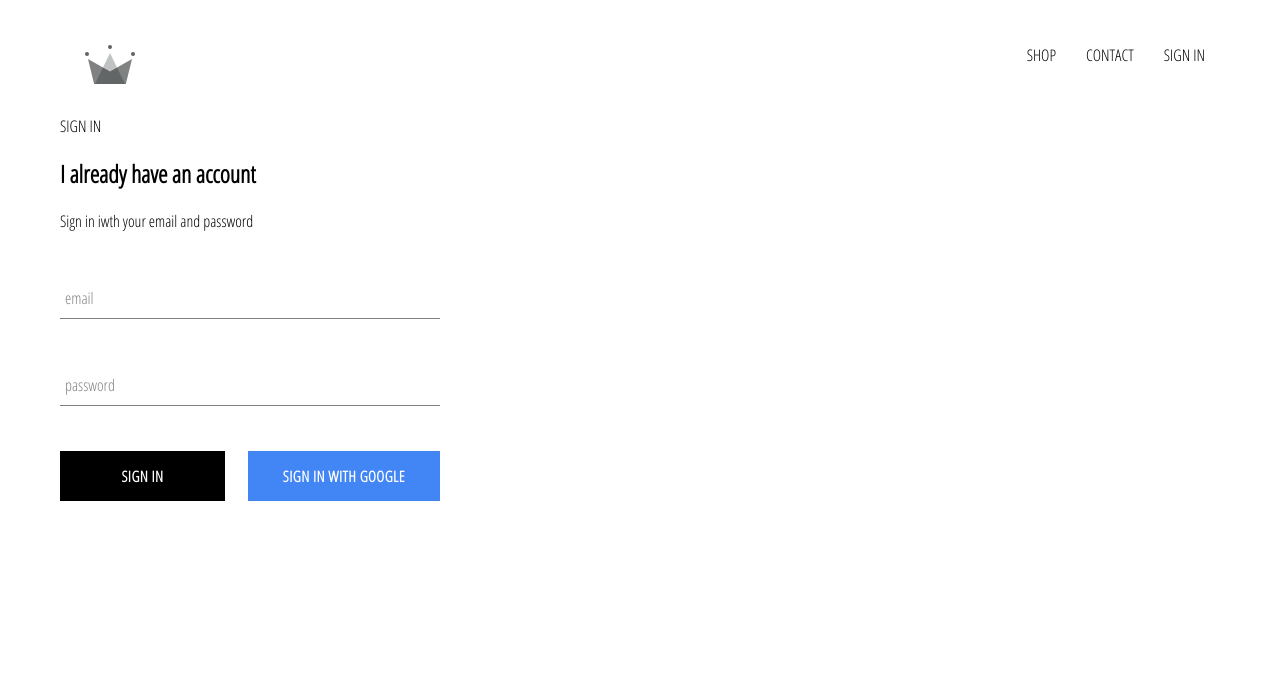
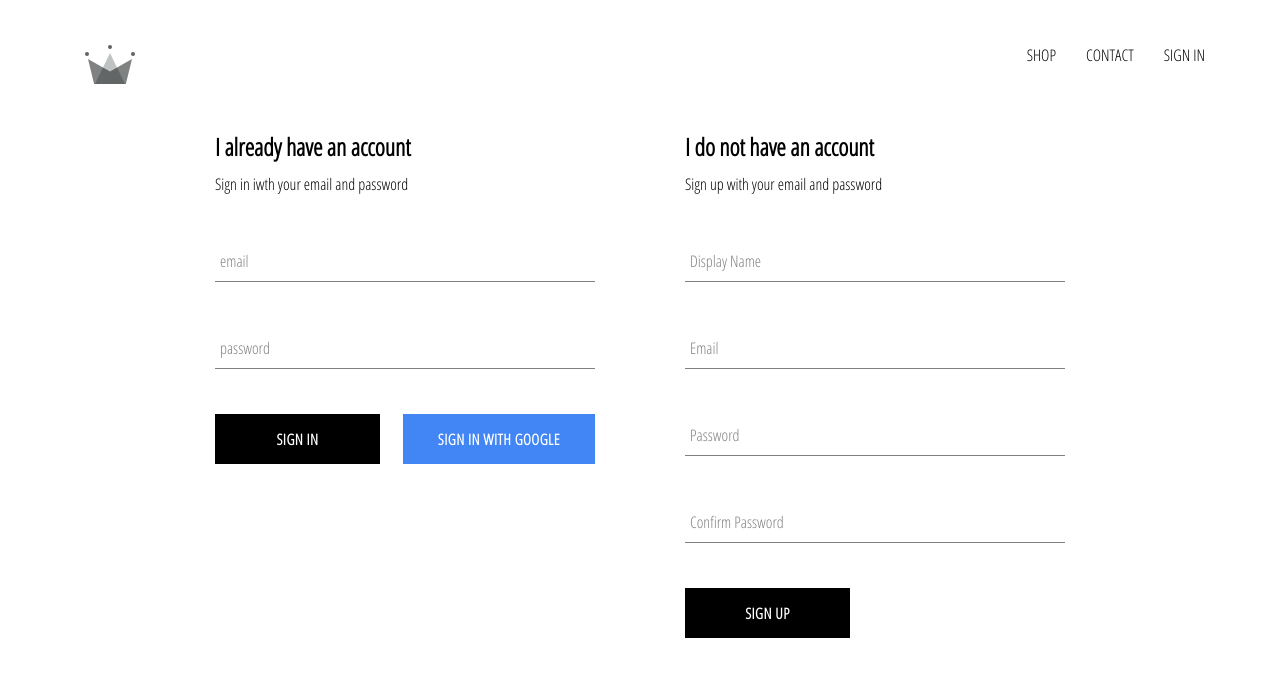
Before and after one commit to andresfm8/clothing-store, a React (Create React App) app: page /signin in a window 1280 px wide. Shown: the top 676 px of the page. Built offline with nearby package versions, Linux system fonts and the light colour scheme; no server answers.

Commit message:
Implemented firebase storage for authenticaticated users

```diff
--- a/src/App.js
+++ b/src/App.js
@@ -8,7 +8,7 @@
 import ShopPage from './pages/shop/shop.component';
 import SignInAndSignUpPage from './pages/sign-in-and-sign-up/sign-in-and-sign-up.component';
 
-import { auth }  from './firebase/firebase.utils';
+import { auth, createUserProfileDocument }  from './firebase/firebase.utils';
 
 class App extends React.Component{
   constructor() {
@@ -22,9 +22,21 @@
   unsubscribeFromAuth = null;
 
   componentDidMount() {
-    this.unsubscribeFromAuth = auth.onAuthStateChanged(user => {
-      this.setState({ currentUser: user });
-      console.log(user);
+    this.unsubscribeFromAuth = auth.onAuthStateChanged(async userAuth => {
+      if(userAuth) {
+        const userRef = await createUserProfileDocument(userAuth);
+
+        userRef.onSnapshot(snapShot => {
+          this.setState({
+            currentUser: {
+              id: snapShot.id,
+              ...snapShot.data()
+            }
+          });
+        });
+      }
+
+      this.setState({ currentUser: userAuth });
     });
   }
 
--- a/src/components/sign-in/sign-in.component.jsx
+++ b/src/components/sign-in/sign-in.component.jsx
@@ -31,7 +31,7 @@
   render() {
     return (
       <div className="sign-in">
-        <h2>I already have an account</h2>
+        <h2 className="title">I already have an account</h2>
         <span>Sign in iwth your email and password</span>
 
         <form onSubmit={ this.handleSubmit }>
--- a/src/components/sign-in/sign-in.styles.scss
+++ b/src/components/sign-in/sign-in.styles.scss
@@ -2,6 +2,10 @@
   width: 380px;
   display: flex;
   flex-direction: column;
+
+  .title {
+    margin: 10px 0px;;
+  }
 
   .buttons {
     display: flex;
--- a/src/components/sign-up/sign-up.component.jsx
+++ b/src/components/sign-up/sign-up.component.jsx
@@ -1,4 +1,9 @@
 import React from 'react';
+
+import CustomButton from '../custom-button/custom-button.component';
+import FormInput from '../form-input/form-input.component';
+
+import { auth, createUserProfileDocument } from '../../firebase/firebase.utils';
 
 import './sign-up.styles.scss';
 
@@ -7,13 +12,87 @@
     super(props);
 
     this.state = {
-      name: "signup"
+      displayName: '',
+      email: '',
+      password: '',
+      confirmPassword: ''
     }
   }
+
+  handleSubmit = async event => {
+    event.preventDefault();
+
+    const { displayName, email, password, confirmPassword } = this.state;
+
+    if(password !== confirmPassword) {
+      alert ("Passwords don't match");
+      return
+    }
+
+    try {
+      const { user } = await auth.createUserWithEmailAndPassword(email, password);
+
+      await createUserProfileDocument(user, { displayName });
+
+      this.setState({
+        displayName: '',
+        email: '',
+        password: '',
+        confirmPassword: ''
+      });
+
+    } catch (error) {
+      console.log(error);
+    }
+  }
+
+  handleChange = event => {
+    const { name, value } = event.target;
+    this.setState({ [name]: value });
+  }
+
   render() {
+    const { displayName, email, password, confirmPassword } = this.state;
+
     return (
-      <div>
-        {this.state.name}
+      <div className="sign-up">
+        <h2 className="title">I do not have an account</h2>
+        <span>Sign up with your email and password</span>
+        <form className="sign-up-form" onSubmit={this.handleSubmit}>
+          <FormInput
+            type="text"
+            name="displayName"
+            value={displayName}
+            handleChange={this.handleChange}
+            label="Display Name"
+            required
+          />
+          <FormInput
+            type="email"
+            name="email"
+            value={email}
+            handleChange={this.handleChange}
+            label="Email"
+            required
+          />
+          <FormInput
+            type="password"
+            name="password"
+            value={password}
+            handleChange={this.handleChange}
+            label="Password"
+            required
+          />
+          <FormInput
+            type="password"
+            name="confirmPassword"
+            value={confirmPassword}
+            handleChange={this.handleChange}
+            label="Confirm Password"
+            required
+          />
+          <CustomButton type="submit">SIGN UP</CustomButton>
+        </form>
       </div>
     )
   }
--- a/src/components/sign-up/sign-up.styles.scss
+++ b/src/components/sign-up/sign-up.styles.scss
@@ -0,0 +1,9 @@
+.sign-up {
+  display: flex;
+  flex-direction: column;
+  width: 380px;
+
+  .title {
+    margin: 10px 0px;;
+  }
+}
--- a/src/firebase/firebase.utils.js
+++ b/src/firebase/firebase.utils.js
@@ -5,7 +5,36 @@
 
 import config from './firebase.config.js';
 
-firebase.initializeApp(config);
+export const createUserProfileDocument = async (userAuth, additionalData) => {
+  if (!userAuth) return;
+
+  const userRef = firestore.doc(`users/${userAuth.uid}`);
+  const snapShot = await userRef.get();
+
+  if(!snapShot.exists) {
+    const { displayName, email } = userAuth;
+    const createdAt = new Date ();
+
+    try {
+      await userRef.set({
+        displayName,
+        email,
+        createdAt,
+        ...additionalData
+      });
+    } catch (error) {
+      console.log('error creating user', error.message);
+    }
+  }
+
+  return userRef;
+}
+
+if (!firebase.apps.length) {
+  firebase.initializeApp(config);
+}else {
+  firebase.app(); // if already initialized, use that one
+}
 
 export const auth = firebase.auth();
 export const firestore = firebase.firestore();
--- a/src/pages/sign-in-and-sign-up/sign-in-and-sign-up.component.jsx
+++ b/src/pages/sign-in-and-sign-up/sign-in-and-sign-up.component.jsx
@@ -1,11 +1,12 @@
 import SignIn from '../../components/sign-in/sign-in.component';
+import SignUp from '../../components/sign-up/sign-up.component';
 
 import './sign-in-and-sign-up.styles.scss';
 
 const SignInAndSignUpPage = () => (
   <div className="sign-in-and-sign-up">
-    SIGN IN
-    <SignIn></SignIn>
+    <SignIn/>
+    <SignUp/>
   </div>
 )
 
--- a/src/pages/sign-in-and-sign-up/sign-in-and-sign-up.styles.scss
+++ b/src/pages/sign-in-and-sign-up/sign-in-and-sign-up.styles.scss
@@ -0,0 +1,6 @@
+.sign-in-and-sign-up {
+  width: 850px;
+  display: flex;
+  justify-content: space-between;
+  margin: 30px auto;
+}
```
